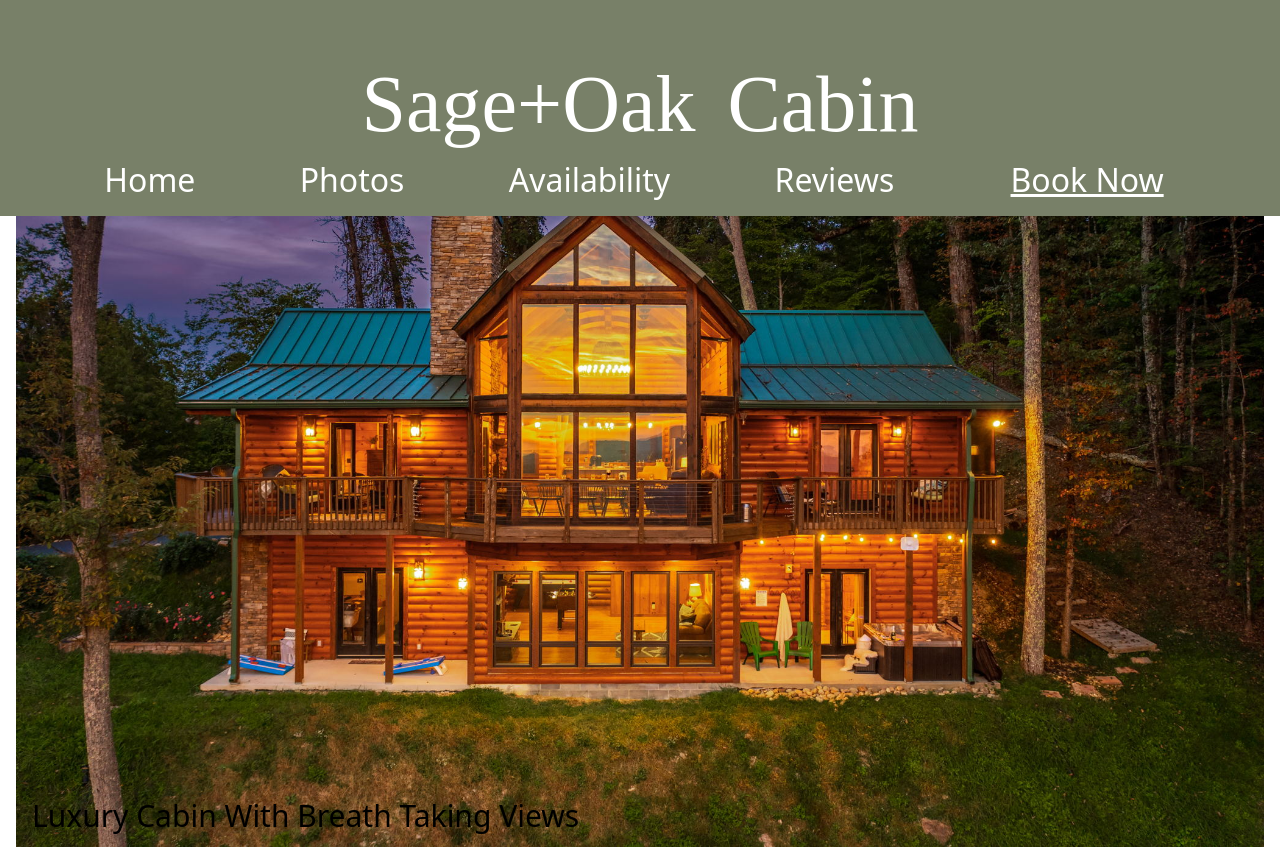
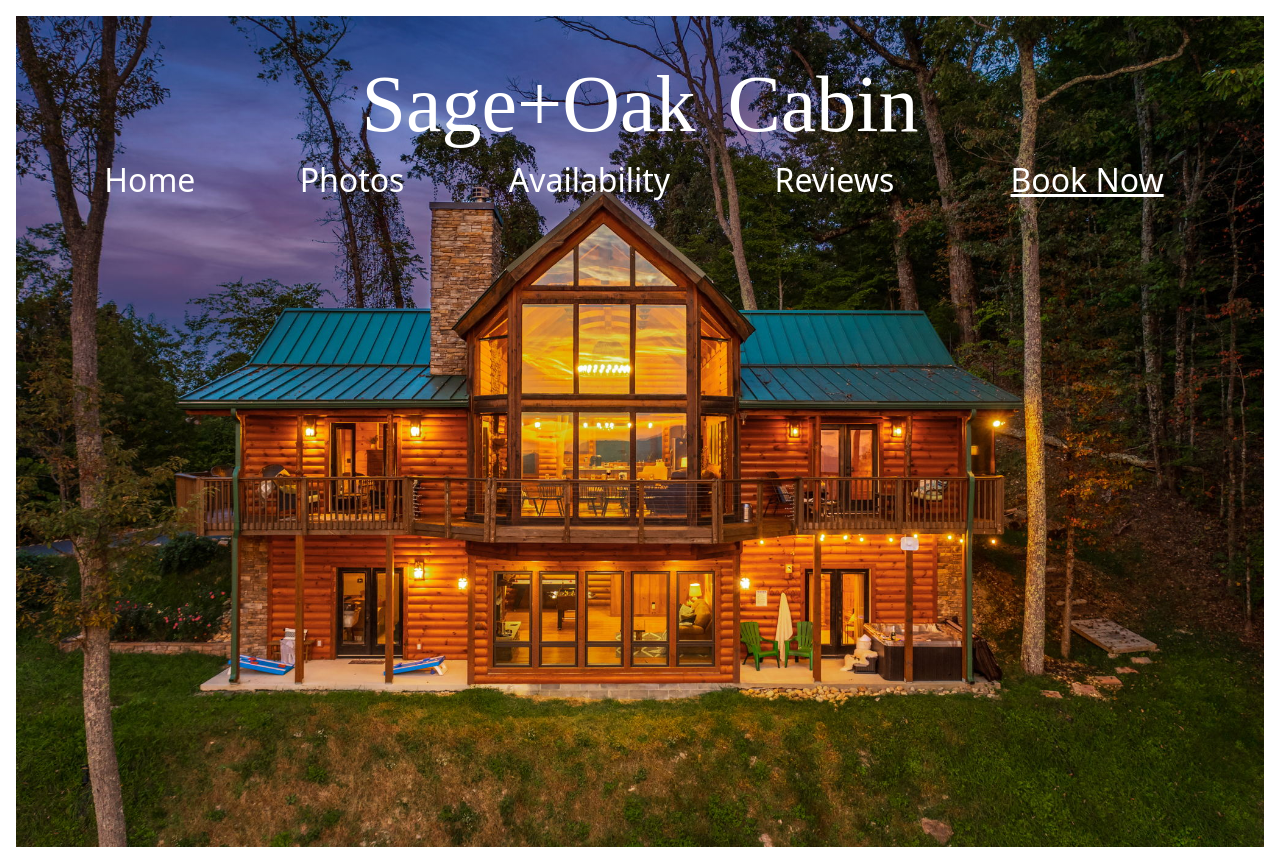
Before and after one commit to Ozzy-codes/React_S.A.O, a React (Create React App) app: page / in a window 1280 px wide. Shown: the top 849 px of the page. Built offline with nearby package versions, Linux system fonts and the light colour scheme; a web font is replaced by a local one.

Commit message:
remove header background color, and fixed height on topImg

```diff
--- a/src/components/DeskTopHeader.js
+++ b/src/components/DeskTopHeader.js
@@ -30,7 +30,7 @@ function DeskTopHeader({ navLinks }) {
   return (
     <div
       id="top_header_div"
-      className={"absolute w-screen flex flex-col items-center bg-[var(--logo-color)] "}>
+      className={"absolute w-screen flex flex-col items-center "}>
       <div className="z-20 pt-[4rem] pb-0 px-[4rem]">
         <Link to={"/"}>
           <h1 className="leading-none text-[5rem] font-['Whisper'] text-white">
--- a/src/components/TopImg.js
+++ b/src/components/TopImg.js
@@ -33,7 +33,7 @@ function TopImg() {
 
   return (
     <div
-      className="relative header_gradient lg:h-[750px] lg:z-[-5] ">
+      className="relative header_gradient ">
       <img
         className="w-full "
         src={photo}
```
